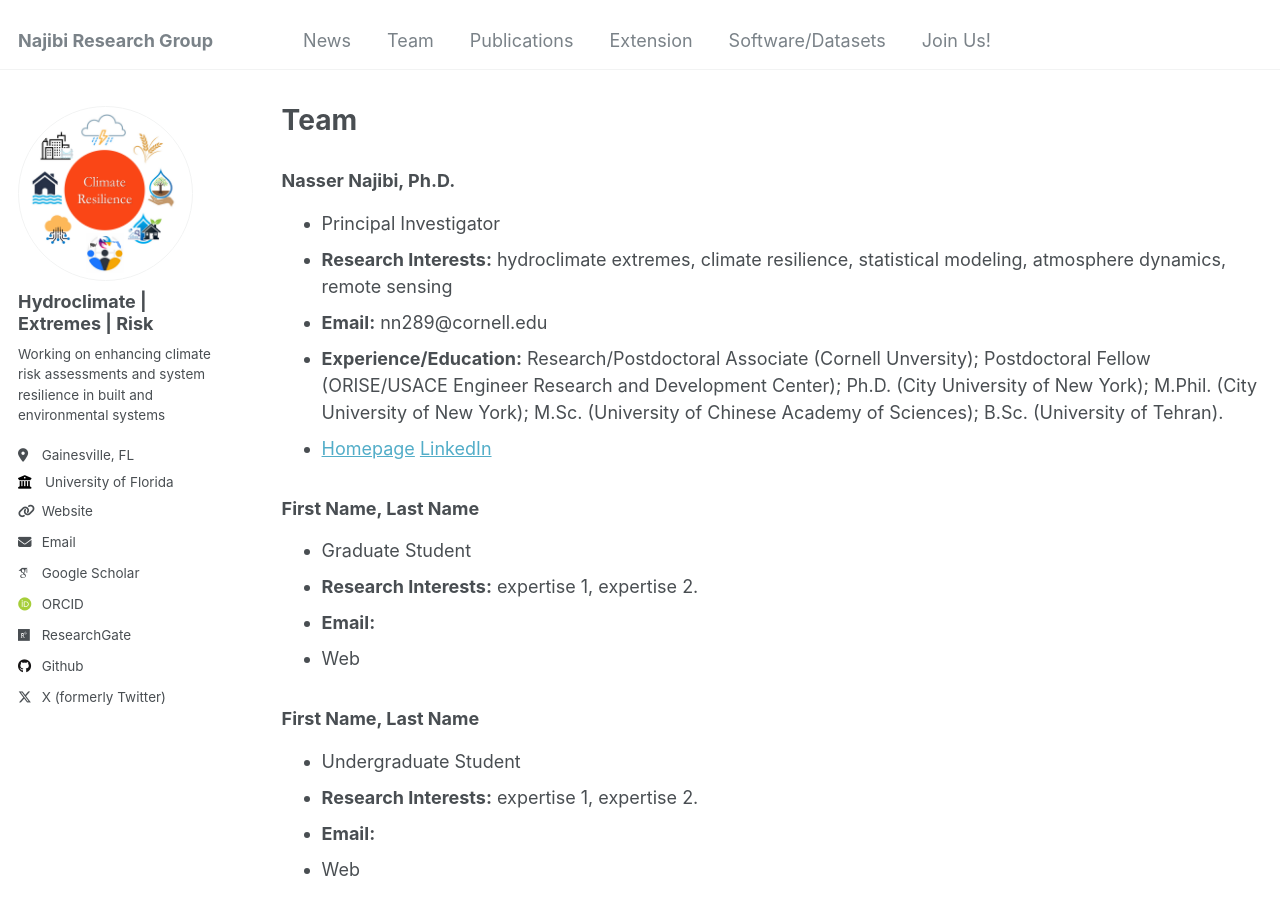
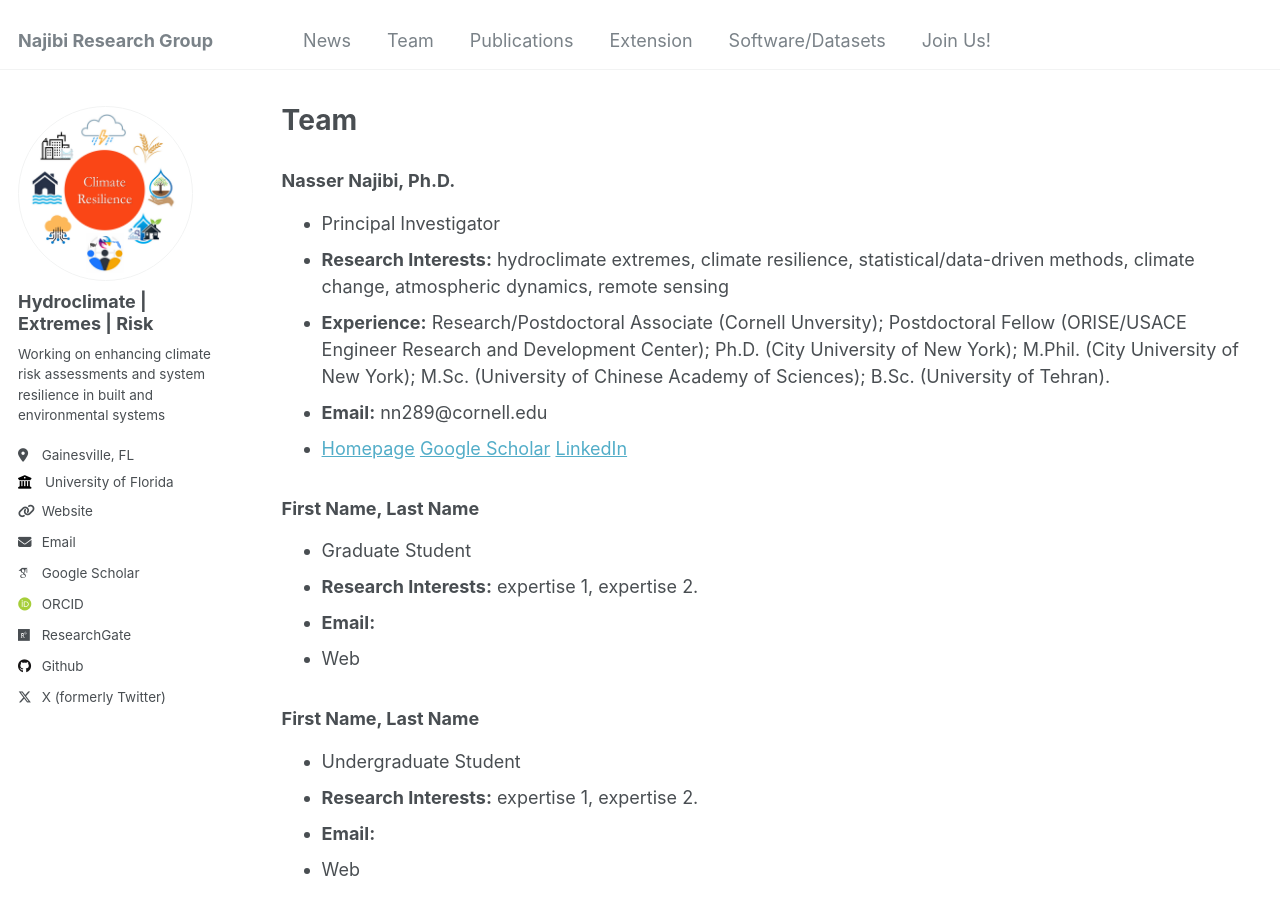
Before and after one commit to nassernajibi/lab, a Jekyll site: the page built from _pages/team.md, in a window 1280 px wide and 900 px high. Built offline with Jekyll 4.4.1, drawn with Linux system fonts in a browser that asks for light colours; some web fonts are replaced.

Commit message:
Update team

```diff
--- a/_pages/team.md
+++ b/_pages/team.md
@@ -7,10 +7,10 @@ author_profile: true  # Optional, depending on your theme
 
 ### Nasser Najibi, Ph.D.
 - Principal Investigator
-- **Research Interests:** hydroclimate extremes, climate resilience, statistical modeling, atmosphere dynamics, remote sensing
+- **Research Interests:** hydroclimate extremes, climate resilience, statistical/data-driven methods, climate change, atmospheric dynamics, remote sensing
+- **Experience:** Research/Postdoctoral Associate (Cornell Unversity); Postdoctoral Fellow (ORISE/USACE Engineer Research and Development Center); Ph.D. (City University of New York); M.Phil. (City University of New York); M.Sc. (University of Chinese Academy of Sciences); B.Sc. (University of Tehran).
 - **Email:** nn289@cornell.edu
-- **Experience/Education:** Research/Postdoctoral Associate (Cornell Unversity); Postdoctoral Fellow (ORISE/USACE Engineer Research and Development Center); Ph.D. (City University of New York); M.Phil. (City University of New York); M.Sc. (University of Chinese Academy of Sciences); B.Sc. (University of Tehran).
-- [Homepage](http://www.nassernajibi.com) [LinkedIn](https://www.linkedin.com/in/nassernajibi/)
+- [Homepage](http://www.nassernajibi.com) [Google Scholar](https://scholar.google.com/citations?user=0WHw-1MAAAAJ&hl=en) [LinkedIn](https://www.linkedin.com/in/nassernajibi/)
 
 ### First Name, Last Name
 - Graduate Student
```
